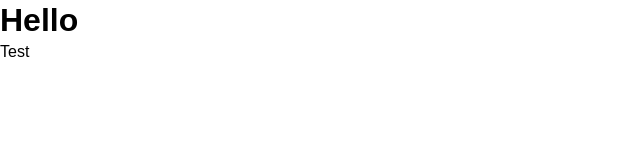
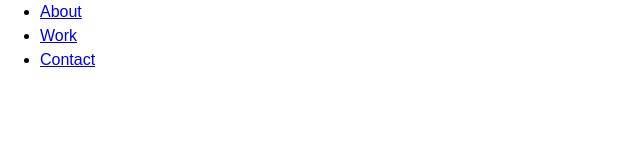
Before and after one commit to Kodiacz/Portfolio, a website built with Vite: page portfolio/index.html in a window 1280 px wide. Shown: the whole page, without its empty margins (0-640 px from the left). Built offline with nearby package versions, Linux system fonts and the light colour scheme; a web font is replaced by a local one.

Commit message:
working on the header

```diff
--- a/portfolio/index.html
+++ b/portfolio/index.html
@@ -1,5 +1,6 @@
 <!DOCTYPE html>
 <html lang="en">
+
 <head>
   <meta charset="UTF-8" />
   <link rel="icon" type="image/svg+xml" href="/vite.svg" />
@@ -7,9 +8,32 @@
   <link href="https://api.fontshare.com/v2/css?f[]=general-sans@500,600,400,700&display=swap" rel="stylesheet">
   <title>Dev server</title>
 </head>
+
 <body>
-    <h1>Hello</h1>
-    <button>Test</button>
+  <header class="header container">
+    <nav>
+      <ul>
+        <li>
+          <a href="#about">About</a>
+        </li>
+        <li>
+          <a href="#featured">Work</a>
+        </li>
+        <li>
+          <a href="#contact">Contact</a>
+        </li>
+      </ul>
+    </nav>
+  </header>
+  <!-- <main>
+    <section></section>
+    <section></section>
+    <section></section>
+    <section></section>
+    <section></section>
+  </main>
+  <footer></footer> -->
   <script type="module" src="./src/main.js"></script>
 </body>
+
 </html>
```
Lines whose indentation alone changed are shown as unchanged.
